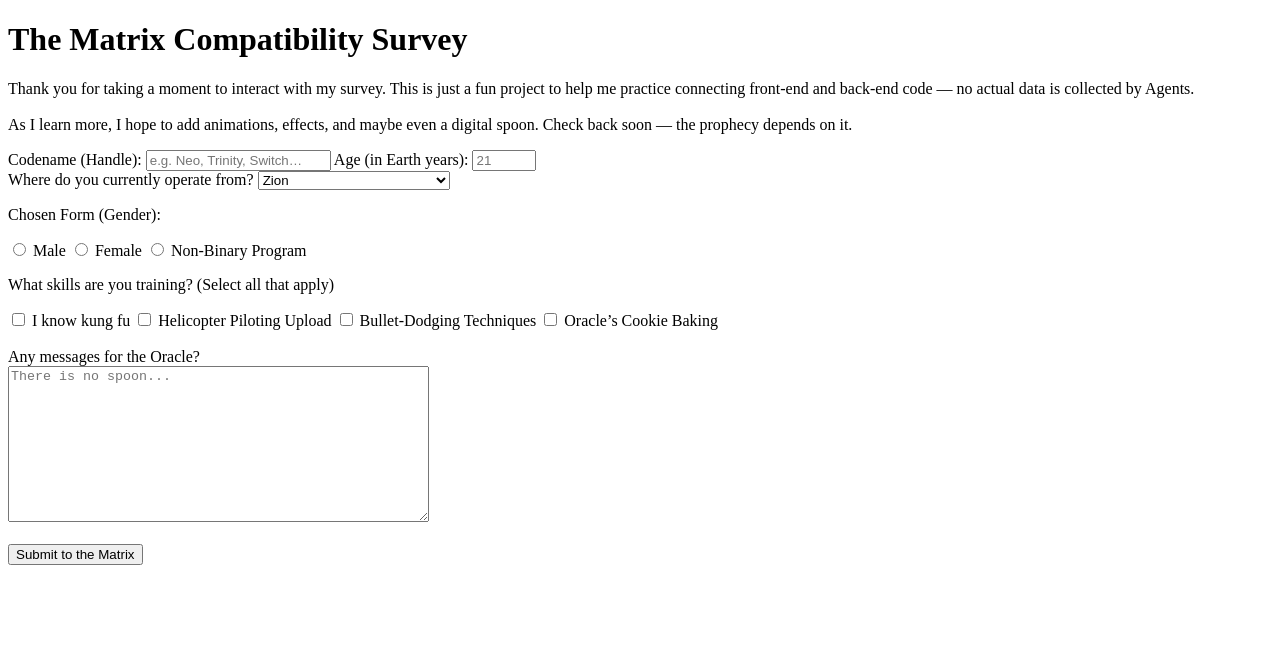
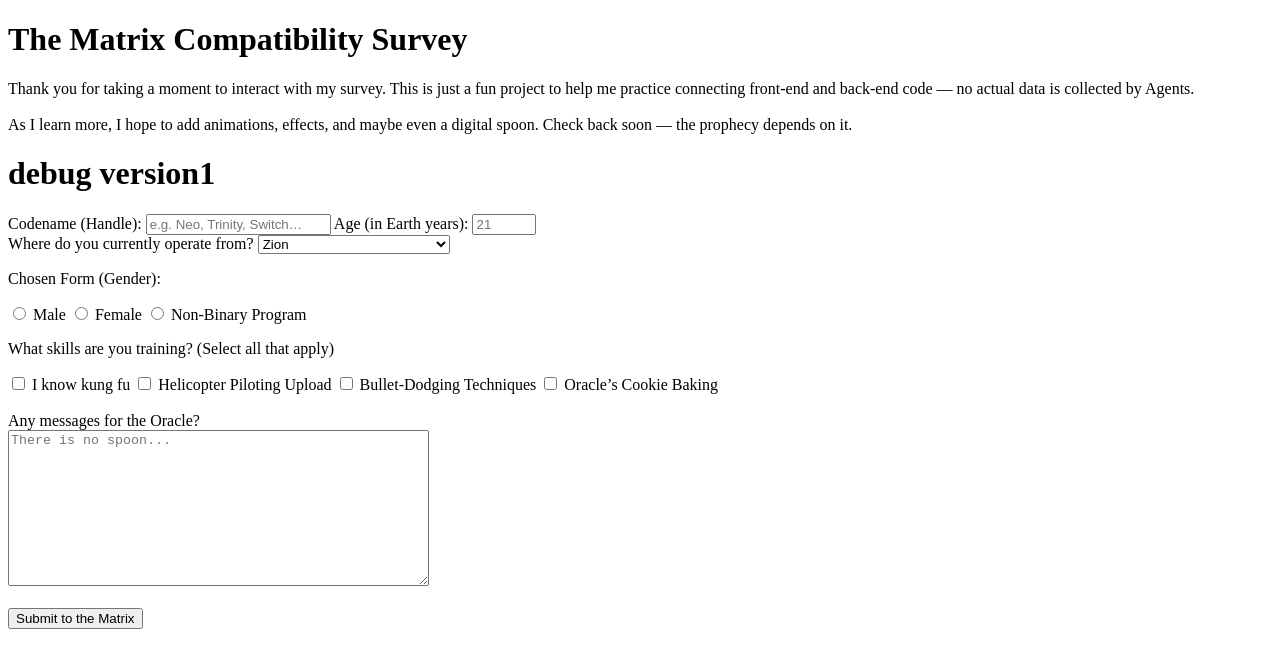
Before and after one commit to Garason/survey-app, a website: page index.html in a window 1280 px wide. Drawn offline with Linux system fonts and the light colour scheme.

Commit message:
added debug

```diff
--- a/index.html
+++ b/index.html
@@ -17,7 +17,7 @@
       As I learn more, I hope to add animations, effects, and maybe even a digital spoon.
       Check back soon — the prophecy depends on it.
     </p>
-
+<h1> debug version1</h1>
     <form id="survey-form" method="POST" action="http://localhost:3000/submit-survey">
 
   <!-- Handle -->
```
